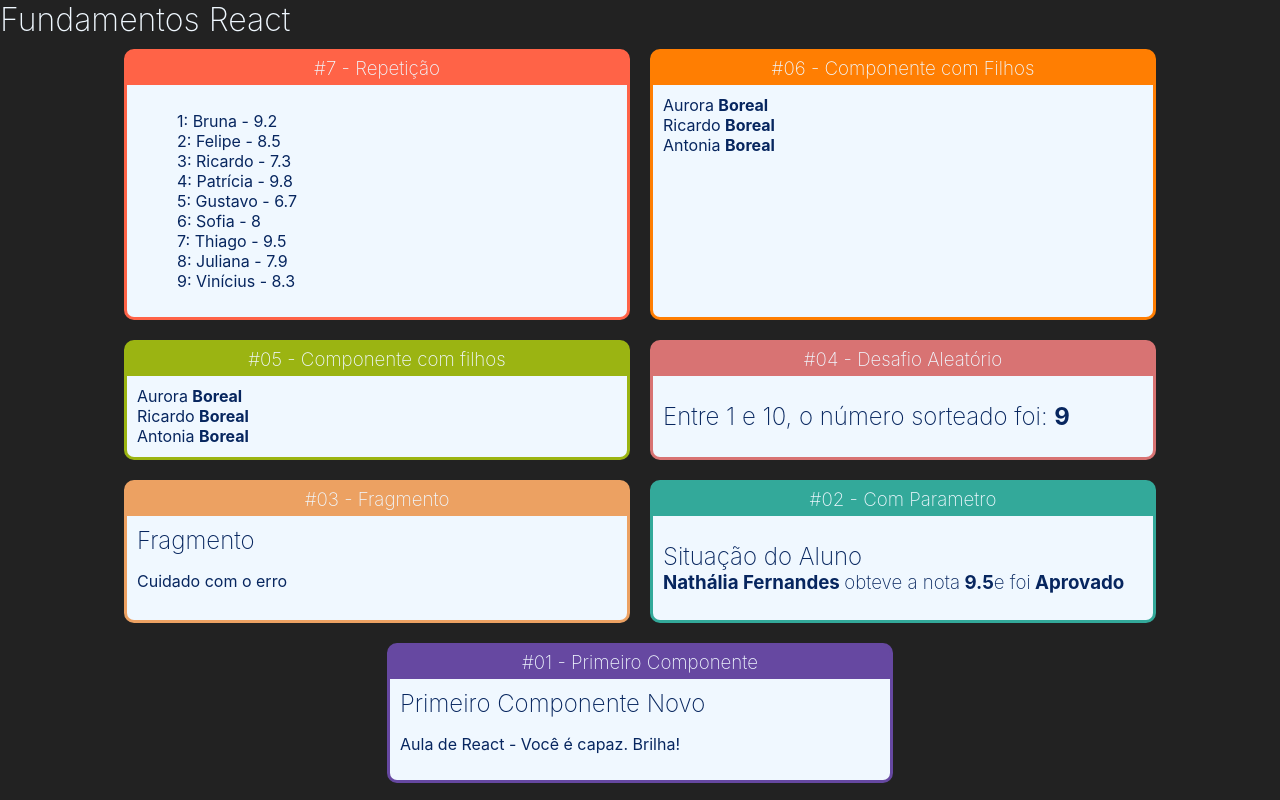
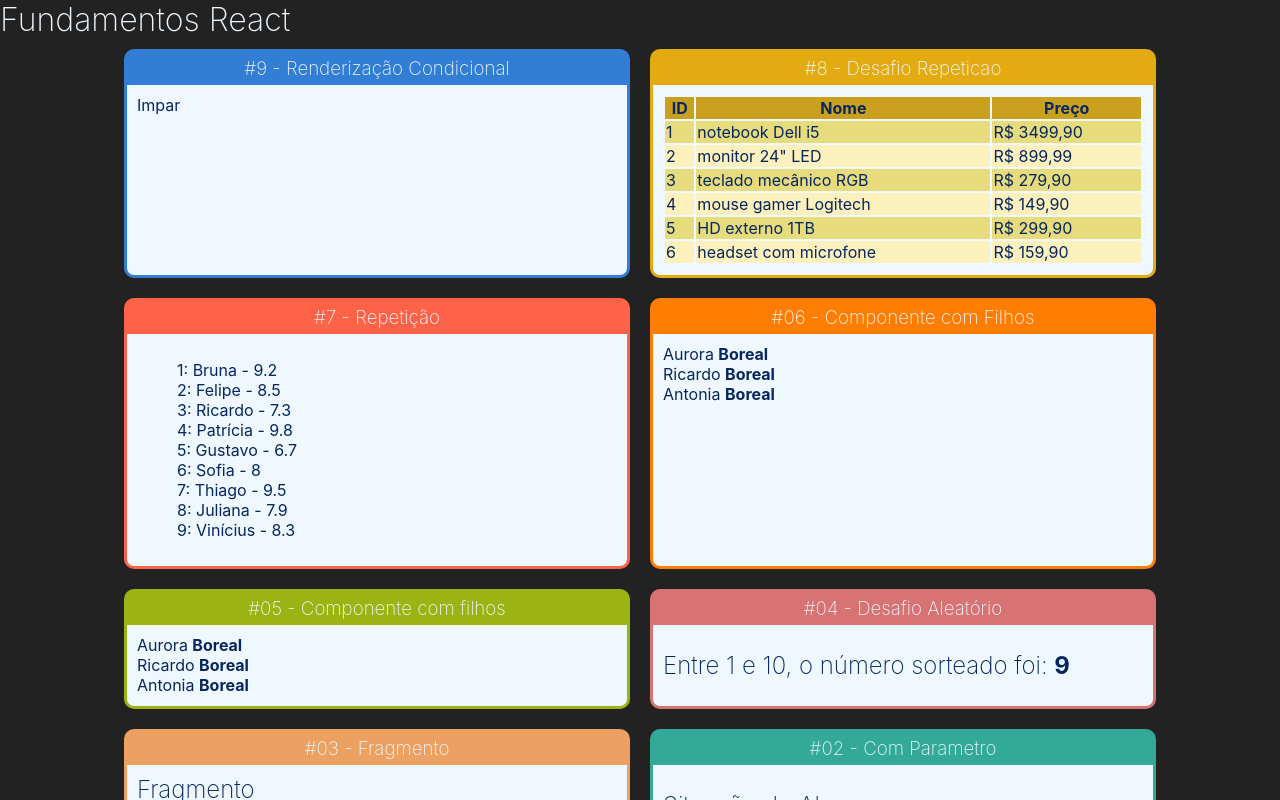
Before and after one commit to nathaliafas2/curso-react, a React (Create React App) app: page / in a window 1280 px wide. Shown: the top 800 px of the page. Built offline with nearby package versions, Linux system fonts and the light colour scheme.

Commit message:
Renderização e Renderização Condicional 1

```diff
--- a/src/App.jsx
+++ b/src/App.jsx
@@ -8,6 +8,8 @@ import Card from "./layouts/Card";
 import Familia from './components/basicos/Familia';
 import FamiliaMembro from './components/basicos/FamiliaMembro';
 import ListaAlunos from './components/repeticao/ListaAlunos';
+import TabelaProdutos from './components/repeticao/TabelaProdutos';
+import ParOuImpar from './components/condicional/ParOuImpar';
 
 export default function App(props){
     return (
@@ -17,9 +19,20 @@ export default function App(props){
             <div className="Cards">
 
             <Card
+                    titulo="#9 - Renderização Condicional" color="rgb(50, 126, 212)">
+                        <ParOuImpar></ParOuImpar>
+            </Card>
+
+            <Card
+                    titulo="#8 - Desafio Repeticao" color=" #e3ab10">
+                        <TabelaProdutos></TabelaProdutos>
+            </Card>
+
+
+            <Card
                     titulo="#7 - Repetição" color=" #FF6347">
                         <ListaAlunos></ListaAlunos>
-                </Card>
+            </Card>
 
 
                   <Card
--- /dev/null
+++ b/src/components/condicional/ParOuImpar.jsx
@@ -0,0 +1,15 @@
+import React from "react";
+
+export default props => {
+
+    const isPar = props.numero % 2 === 0;
+
+    return(
+        <div>
+            {isPar
+            ? <span> Par </span>
+            : <span> Impar </span>
+            }
+        </div>
+    )
+}
--- /dev/null
+++ b/src/components/repeticao/TabelaProdutos.css
@@ -0,0 +1,15 @@
+.TabelaProdutos table {
+    width: 100%;
+}
+
+.TabelaProdutos th {
+    background-color: rgb(201, 161, 31);
+}
+
+.TabelaProdutos .Par {
+    background-color: rgb(230, 219, 125);
+}
+
+.TabelaProdutos .Impar {
+    background-color: rgb(252, 240, 189);
+}
--- /dev/null
+++ b/src/components/repeticao/TabelaProdutos.jsx
@@ -0,0 +1,37 @@
+import './TabelaProdutos.css';
+import React from 'react';
+import produtos from '../../data/produtos';
+
+export default (props) => {
+    function getLinhas() {
+        return produtos.map((produto, i) => {
+            return (
+                <tr key={produto.id}
+                    className={i % 2 === 0 ? 'Par' : 'Impar'}>
+                    <td>{produto.id}</td>
+                    <td>{produto.descricao}</td>
+                    <td>R$ {produto.valor.toFixed(2).replace('.', ',')}</td>
+                </tr>
+            );
+        });
+    }
+
+    return (
+        <div className="TabelaProdutos">
+            <table>
+                <thead>
+                    <tr>
+                        <th>ID</th>
+                        <th>Nome</th>
+                        <th>Preço</th>
+                    </tr>
+                </thead>
+                <tbody>
+
+                    {getLinhas()}
+
+                </tbody>
+            </table>
+        </div>
+    );
+};
--- /dev/null
+++ b/src/data/produtos.js
@@ -0,0 +1,8 @@
+export default [
+    {id: 1, descricao: 'notebook Dell i5', valor: 3499.90},
+    {id: 2, descricao: 'monitor 24" LED', valor: 899.99},
+    {id: 3, descricao: 'teclado mecânico RGB', valor: 279.90},
+    {id: 4, descricao: 'mouse gamer Logitech', valor: 149.90},
+    {id: 5, descricao: 'HD externo 1TB', valor: 299.90},
+    {id: 6, descricao: 'headset com microfone', valor: 159.90}
+]
```
